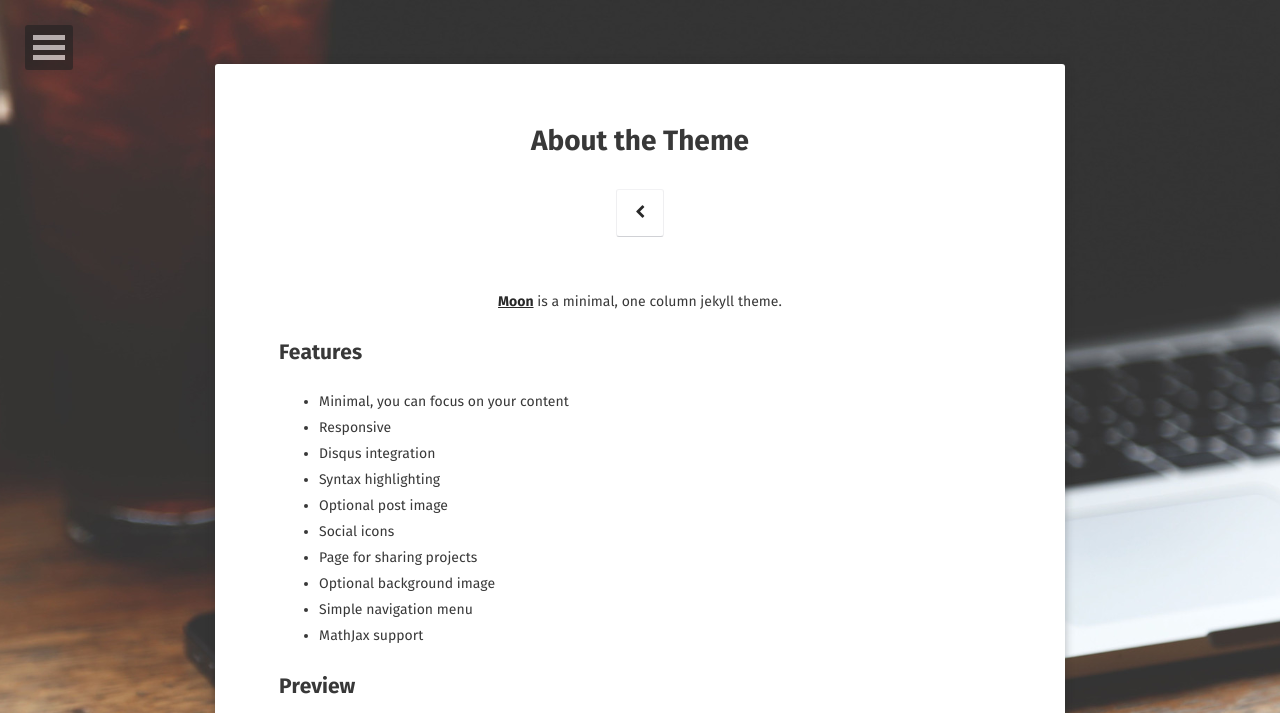
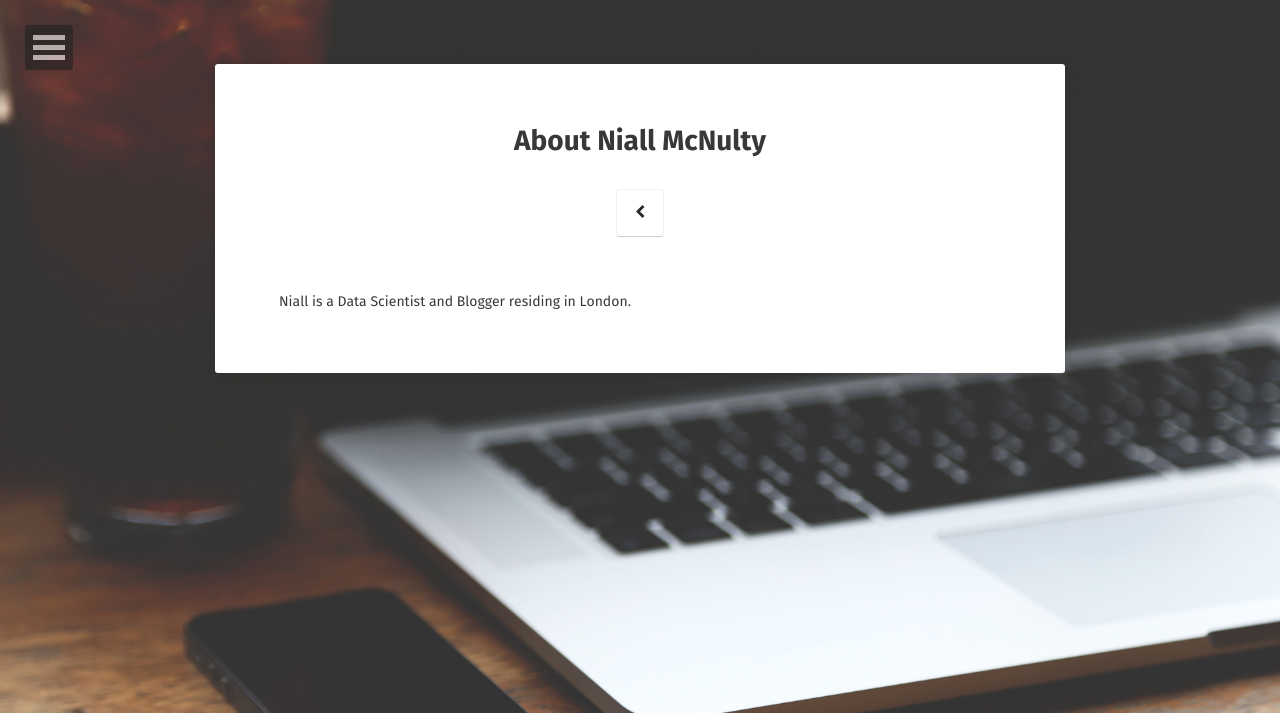
Before and after one commit to niall-anthony-mcnulty/niall-anthony-mcnulty.github.io, a Jekyll site: the page built from about/index.md, in a window 1280 px wide. Shown: the top 713 px of the page. Built offline with Jekyll 4.4.1, drawn with Linux system fonts in a browser that asks for light colours; some web fonts are replaced; some of the changed text lies outside the part shown; grey boxes are pictures that could not be loaded.

Commit message:
Update index.md

```diff
--- a/about/index.md
+++ b/about/index.md
@@ -1,37 +1,9 @@
 ---
 layout: page
-title: About the Theme
+title: About Niall McNulty
 tags: [about, Jekyll, theme, moon]
 date: 2016-03-21
 comments: false
 ---
 
-<center><a href="http://taylantatli.github.io/Moon"><b>Moon</b></a> is a minimal, one column jekyll theme.</center>
-
-## Features
-* Minimal, you can focus on your content
-* Responsive
-* Disqus integration
-* Syntax highlighting
-* Optional post image
-* Social icons
-* Page for sharing projects
-* Optional background image
-* Simple navigation menu
-* MathJax support
-
-## Preview
-
-{% capture images %}
-    https://cloud.githubusercontent.com/assets/754514/14509720/61c61058-01d6-11e6-93ab-0918515ecd56.png
-    https://cloud.githubusercontent.com/assets/754514/14509716/61ac6c8e-01d6-11e6-879f-8308883de790.png
-{% endcapture %}
-{% include gallery images=images caption="Screenshots of Moon Theme" cols=2 %}
-
-See a [live version of Moon](http://taylantatli.github.io/Moon) hosted on GitHub.
-
-## Getting Started
-
-To learn how to install and use this theme check out the [Setup Guide](http://taylantatli.me/Moon/moon-theme/) for more information.
-
-[Install Moon](https://github.com/TaylanTatli/Moon){: .btn}
+Niall is a Data Scientist and Blogger residing in London.
```
